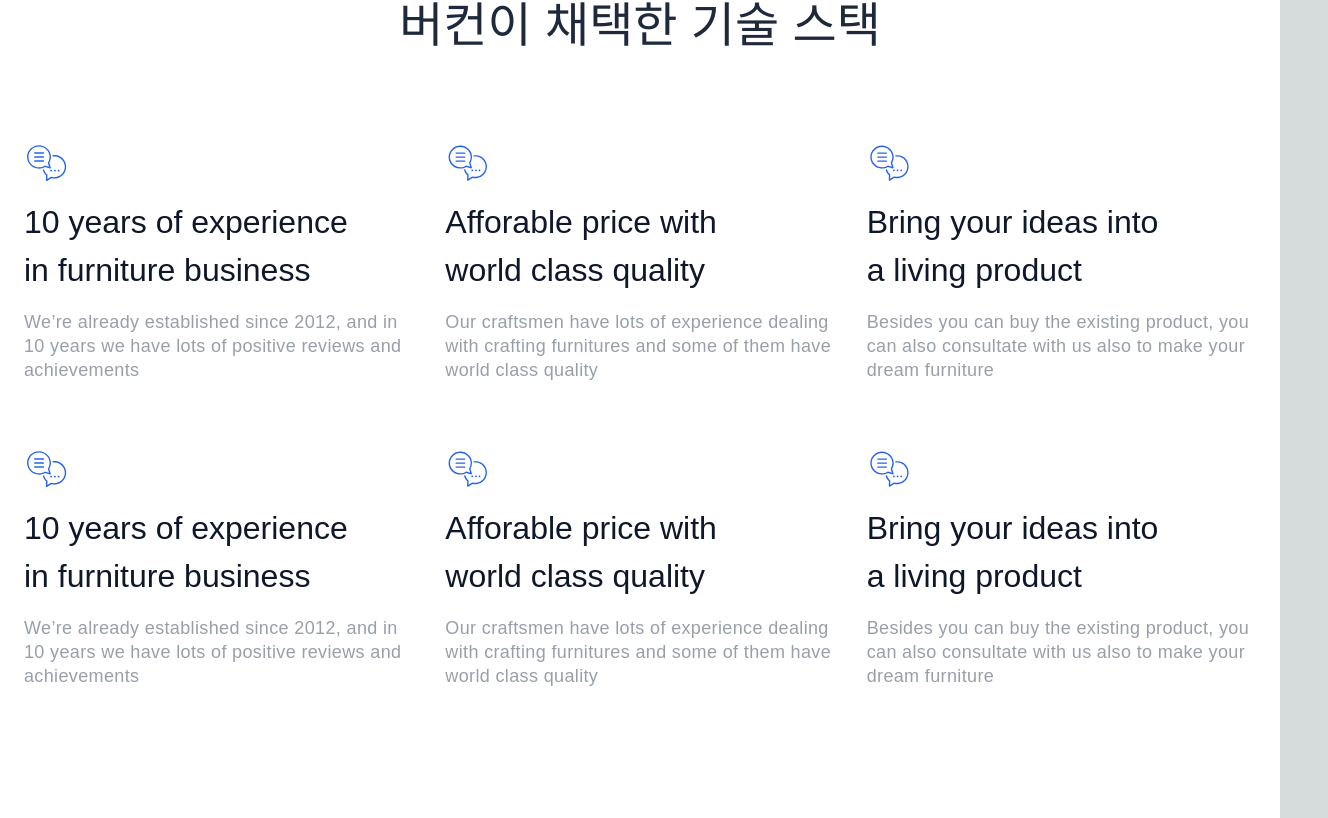
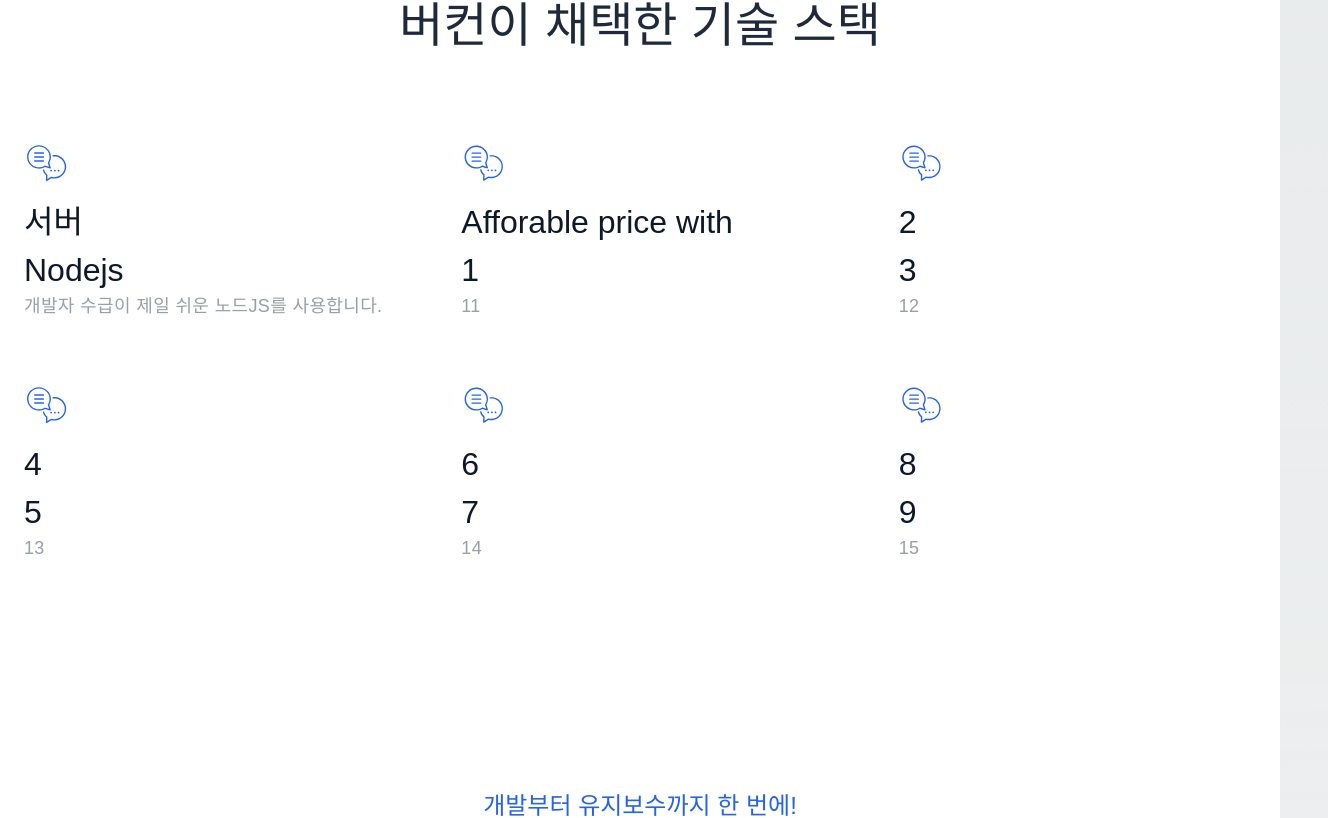
Before and after one commit to Mayur-505/Berkeley-consulting, a Next.js app: page / in a window 1280 px wide. Shown: the part 4750-5568 px from the top of the page, 1328 px wide, since content can reach past the window. Built offline with nearby package versions, Linux system fonts and the light colour scheme; a web font is replaced by a local one.

Commit message:
fix: translation issue

```diff
--- a/public/locales/ko/translation.json
+++ b/public/locales/ko/translation.json
@@ -72,34 +72,34 @@
       "mainTitle": "수많은 개발 경험을 고려한",
       "title": "버컨이 채택한 기술 스택",
       "card1": {
-        "title1": "10 years of experience",
-        "title2": "in furniture business",
-        "text": "We’re already established since 2012, and in 10 years we have lots of positive\n reviews and achievements"
+        "title1": "서버",
+        "title2": "Nodejs",
+        "text": "개발자 수급이 제일 쉬운 노드JS를 사용합니다."
       },
       "card2": {
         "title1": "Afforable price with",
-        "title2": "world class quality",
-        "text": "Our craftsmen have lots of experience dealing with crafting furnitures and some \nof them have world class quality"
+        "title2": "1",
+        "text": "11"
       },
       "card3": {
-        "title1": "Bring your ideas into",
-        "title2": "a living product",
-        "text": "Besides you can buy the existing product, you can also consultate with us also \nto make your dream furniture"
+        "title1": "2",
+        "title2": "3",
+        "text": "12"
       },
       "card4": {
-        "title1": "10 years of experience",
-        "title2": "in furniture business",
-        "text": "We’re already established since 2012, and in 10 years we have lots of positive \nreviews and achievements"
+        "title1": "4",
+        "title2": "5",
+        "text": "13"
       },
       "card5": {
-        "title1": "Afforable price with",
-        "title2": "world class quality",
-        "text": "Our craftsmen have lots of experience dealing with crafting furnitures and some \nof them have world class quality"
+        "title1": "6",
+        "title2": "7",
+        "text": "14"
       },
       "card6": {
-        "title1": "Bring your ideas into",
-        "title2": "a living product",
-        "text": "Besides you can buy the existing product, you can also consultate with us also \nto make your dream furniture"
+        "title1": "8",
+        "title2": "9",
+        "text": "15"
       }
     },
     "devProcess": {
--- a/src/pages/index.tsx
+++ b/src/pages/index.tsx
@@ -895,12 +895,12 @@
             </span>
           </div>
           <div className="container mx-auto flex flex-col items-start justify-start gap-[44px] text-left text-13xl text-greys-grey-09">
-            <div className="px-[24px]">
+            <div className="px-[24px]" style={{ width: '100%' }}>
               <Grid item xs={12} container spacing={4}>
                 {tackStackArr?.length > 0 && tackStackArr?.map((item: any, index: any) => {
                   return <Grid item lg={4} md={6} sm={6} xs={12} key={index}>
-                    <div className="flex-1 flex flex-col items-start justify-start mb-[30px]">
-                      <div className="self-stretch flex flex-col items-start justify-start gap-[16px]">
+                    <div className="items-start justify-start mb-[30px]">
+                      {/* <div className="items-start justify-start gap-[16px]"> */}
                         <div className="flex flex-col items-start justify-start gap-[12px]">
                           <img
                             className="relative w-12 h-12 overflow-hidden shrink-0"
@@ -915,7 +915,7 @@
                         <div className="relative text-lg tracking-[0.02em] leading-[24px] text-greys-grey-07 opacity-[0.5]">
                           {item.content}
                         </div>
-                      </div>
+                      {/* </div> */}
                     </div>
                   </Grid>
                 })}
```
